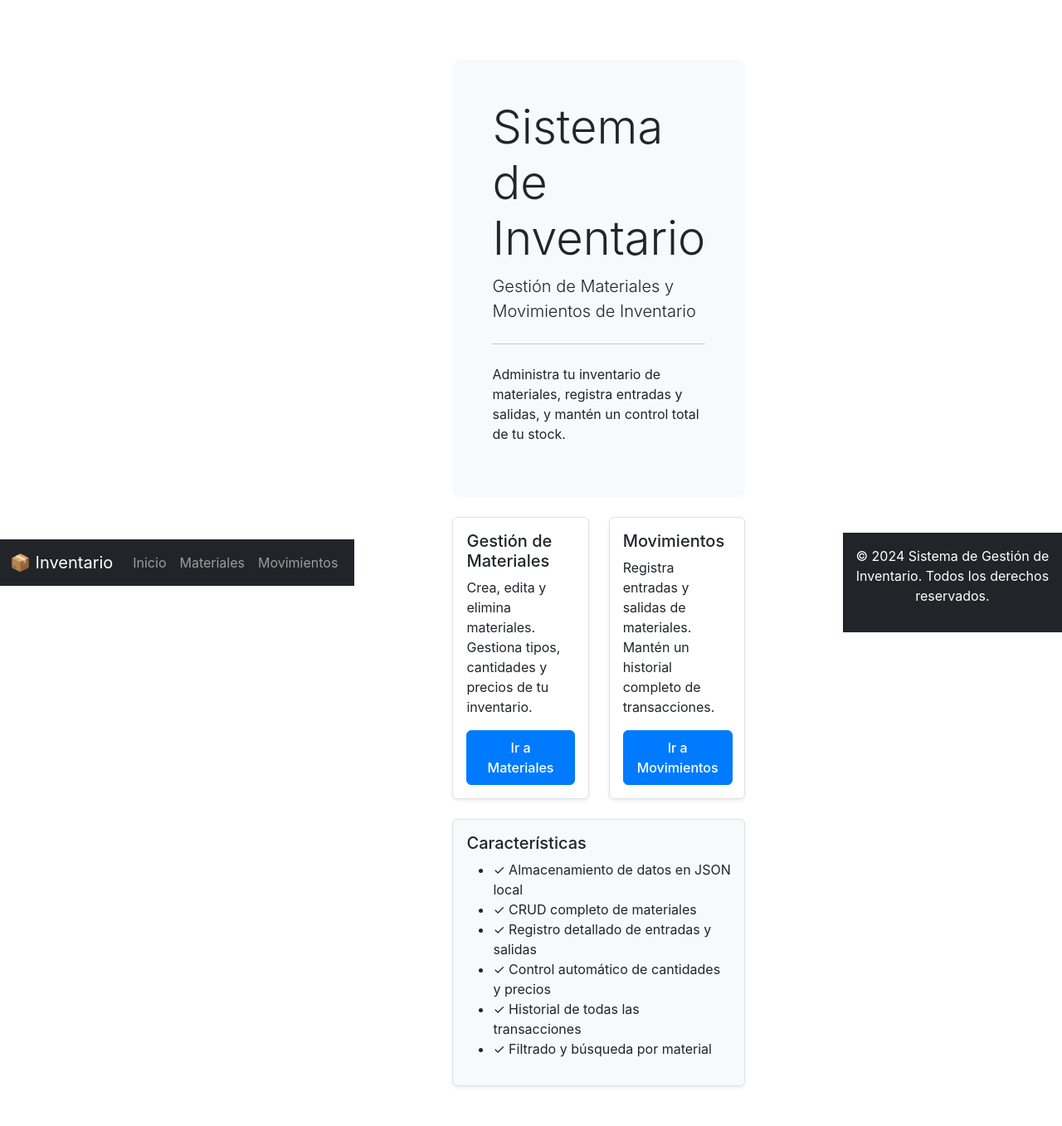
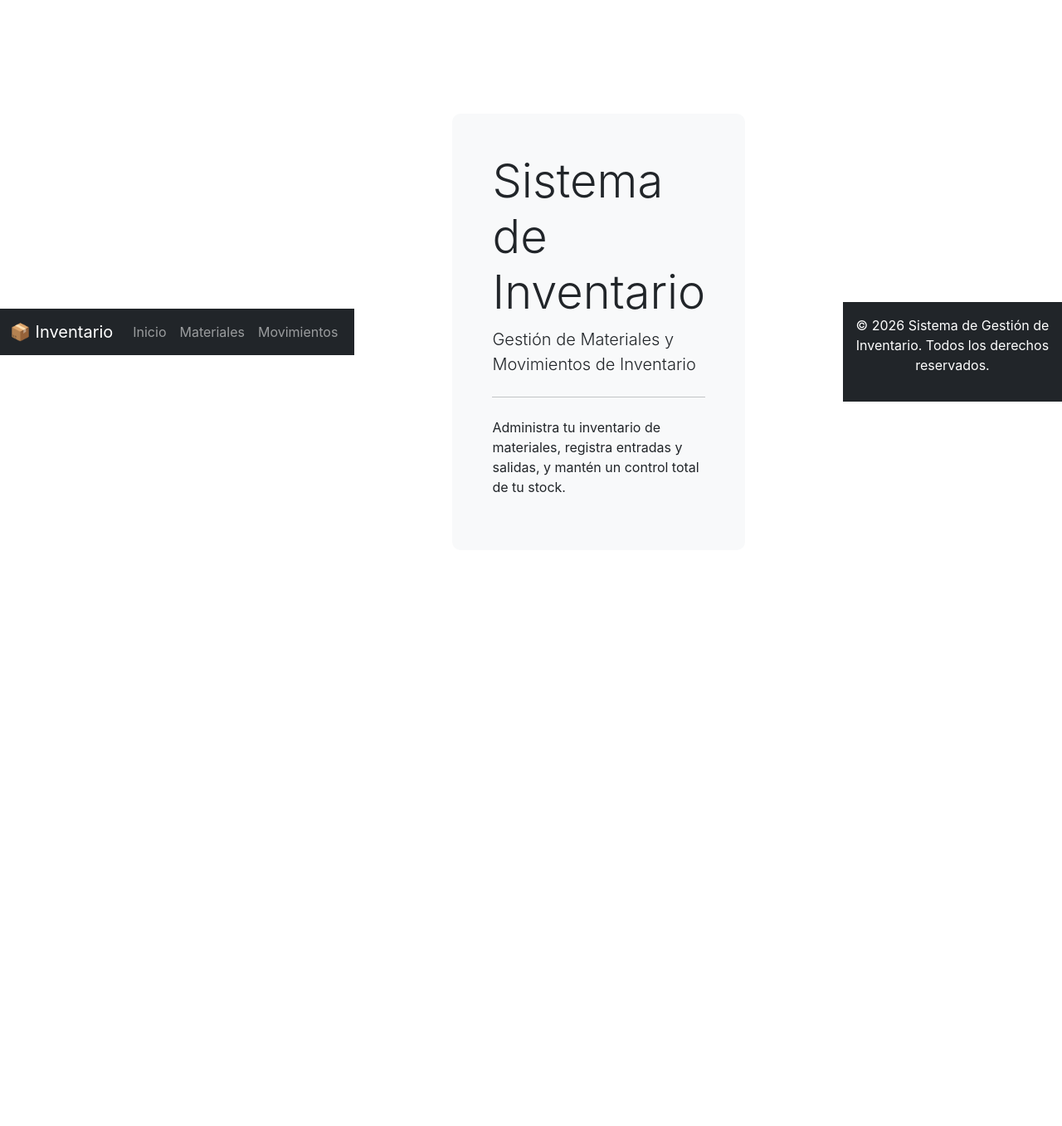
Before and after one commit to JoseCoronel01/InventarioApp, an ASP.NET Core app: page / in a window 1280 px wide. Shown: the whole page at 83% size. After the commit the page ends 593 px from the top, so only its background shows below. Run offline with ASP.NET Core 8, Linux system fonts and the light colour scheme.

Commit message:
fix ajuste ui

```diff
--- a/Components/MaterialList.razor
+++ b/Components/MaterialList.razor
@@ -26,7 +26,7 @@
     else if (materiales.Count == 0)
     {
         <div class="alert alert-info">
-            No hay materiales registrados. <a href="#" @onclick:preventDefault @onclick="AbrirFormularioNuevo">Crear uno ahora</a>
+            No hay materiales registrados.
         </div>
     }
     else
--- a/Components/MovimientoList.razor
+++ b/Components/MovimientoList.razor
@@ -11,9 +11,6 @@
         <div class="col-md-4 text-end">
             <button class="btn btn-primary" @onclick="AbrirFormularioNuevo">
                 <span class="oi oi-plus"></span> Nuevo Movimiento
-            </button>
-            <button class="btn btn-secondary" @onclick="Volver">
-                <span class="oi oi-arrow-left"></span> Volver
             </button>
         </div>
     </div>
@@ -30,7 +27,7 @@
     else if (movimientos.Count == 0)
     {
         <div class="alert alert-info">
-            No hay movimientos registrados. <a href="#" @onclick:preventDefault @onclick="AbrirFormularioNuevo">Crear uno ahora</a>
+            No hay movimientos registrados.
         </div>
     }
     else
--- a/MainLayout.razor
+++ b/MainLayout.razor
@@ -42,7 +42,7 @@
 
     <footer class="footer bg-dark text-white mt-5 py-3">
         <div class="container text-center">
-            <p>&copy; 2024 Sistema de Gestión de Inventario. Todos los derechos reservados.</p>
+            <p>&copy; @DateTime.Now.Year Sistema de Gestión de Inventario. Todos los derechos reservados.</p>
         </div>
     </footer>
 
--- a/Pages/Index.razor
+++ b/Pages/Index.razor
@@ -8,54 +8,6 @@
                 <p class="lead">Gestión de Materiales y Movimientos de Inventario</p>
                 <hr class="my-4">
                 <p>Administra tu inventario de materiales, registra entradas y salidas, y mantén un control total de tu stock.</p>
-            </div>
-
-            <div class="row g-4">
-                <div class="col-md-6">
-                    <div class="card h-100">
-                        <div class="card-body">
-                            <h5 class="card-title">
-                                <span class="oi oi-box"></span> Gestión de Materiales
-                            </h5>
-                            <p class="card-text">
-                                Crea, edita y elimina materiales. Gestiona tipos, cantidades y precios de tu inventario.
-                            </p>
-                            <a href="/materiales" class="btn btn-primary">Ir a Materiales</a>
-                        </div>
-                    </div>
-                </div>
-
-                <div class="col-md-6">
-                    <div class="card h-100">
-                        <div class="card-body">
-                            <h5 class="card-title">
-                                <span class="oi oi-action-redo"></span> Movimientos
-                            </h5>
-                            <p class="card-text">
-                                Registra entradas y salidas de materiales. Mantén un historial completo de transacciones.
-                            </p>
-                            <a href="/movimientos" class="btn btn-primary">Ir a Movimientos</a>
-                        </div>
-                    </div>
-                </div>
-            </div>
-
-            <div class="row mt-4">
-                <div class="col-md-12">
-                    <div class="card bg-light">
-                        <div class="card-body">
-                            <h5 class="card-title">Características</h5>
-                            <ul>
-                                <li>✓ Almacenamiento de datos en JSON local</li>
-                                <li>✓ CRUD completo de materiales</li>
-                                <li>✓ Registro detallado de entradas y salidas</li>
-                                <li>✓ Control automático de cantidades y precios</li>
-                                <li>✓ Historial de todas las transacciones</li>
-                                <li>✓ Filtrado y búsqueda por material</li>
-                            </ul>
-                        </div>
-                    </div>
-                </div>
             </div>
         </div>
     </div>
```
